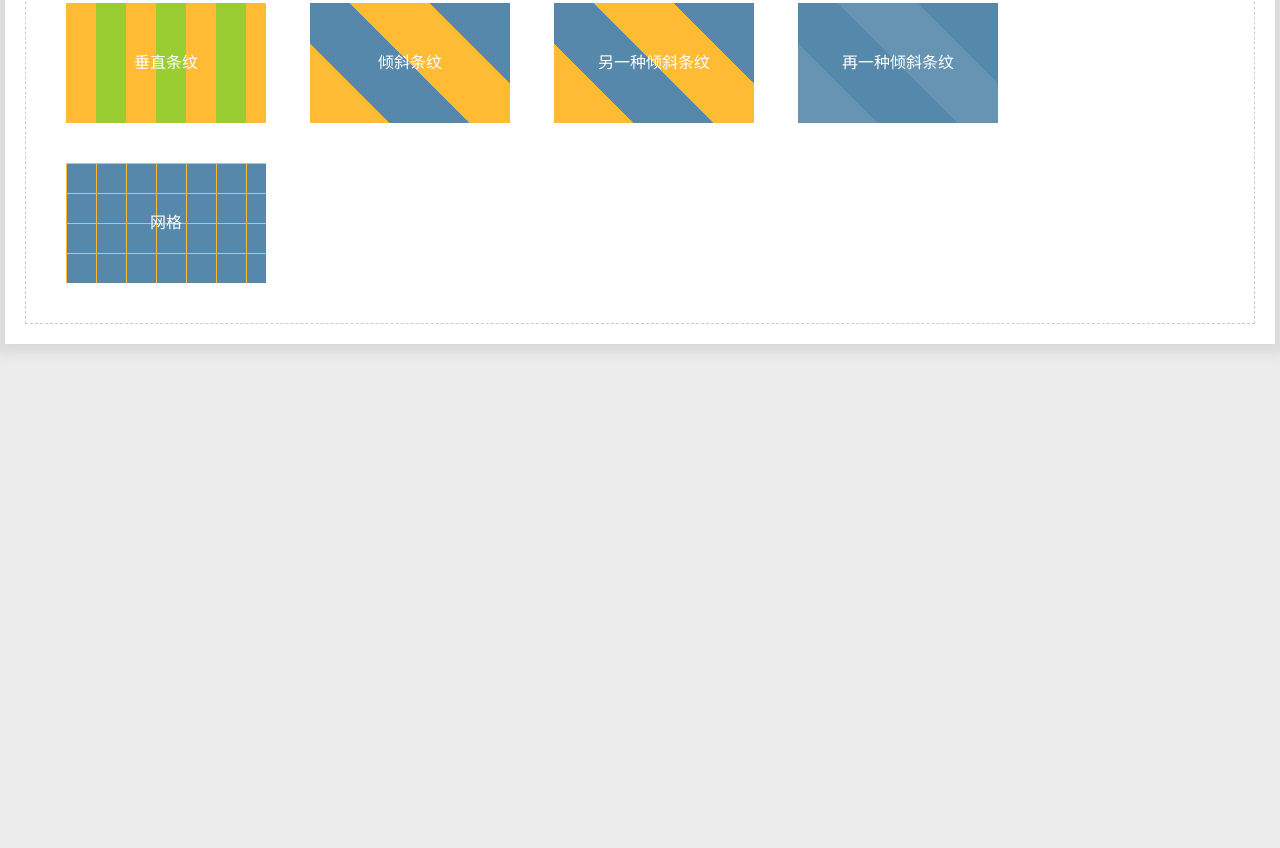
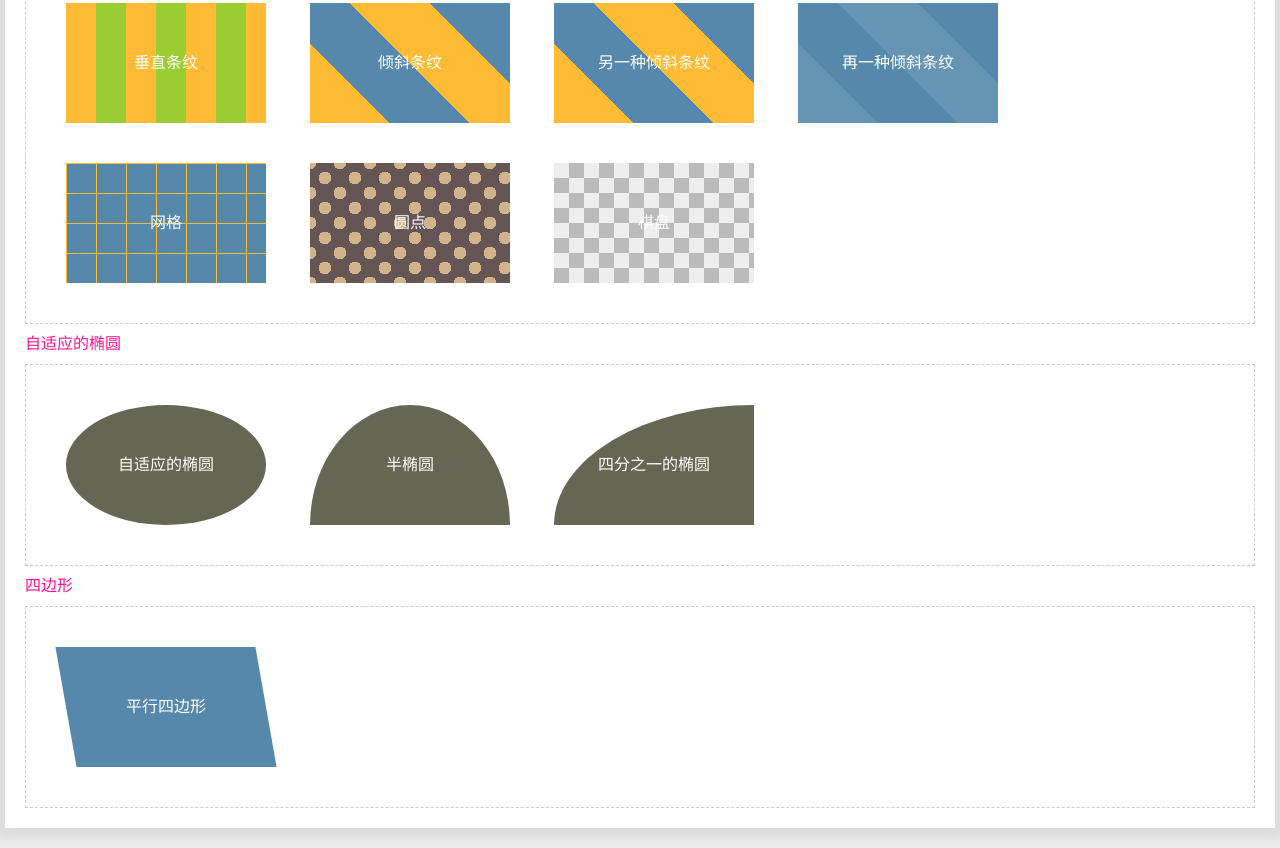
Before and after one commit to simbaHuang/css3-html, a plain HTML site: page index.htm in a window 1280 px wide. Shown: the part 1316-2164 px from the top of the page. Before the commit the page ends 1680 px from the top, so only its background shows below. Drawn offline with Linux system fonts and the light colour scheme.

Commit message:
新增小练习

```diff
--- a/css/common.css
+++ b/css/common.css
@@ -132,3 +132,50 @@
 					linear-gradient(90deg, #fb3 1px, transparent 0);
 	background-size: 30px 30px;
 }
+/*圆点*/
+.background-radial-dot{
+	background: #655;
+	background-image: radial-gradient(tan 30%, transparent 0),
+					radial-gradient(tan 30%, transparent 0);
+	background-size: 30px 30px;
+	background-position: 0 0, 15px 15px;
+}
+/*棋盘*/
+.background-linear-board{
+	background: #eee;
+	background-image: linear-gradient(45deg, #bbb 25%, transparent 0),
+					linear-gradient(45deg, transparent 75%, #bbb 0),
+					linear-gradient(45deg, #bbb 25%, transparent 0),
+					linear-gradient(45deg, transparent 75%, #bbb 0);
+	background-size: 30px 30px;
+	background-position: 0 0, 15px 15px, 15px 15px, 30px 30px;
+}
+
+/*椭圆*/
+.border-radius{
+	background: #665;
+	border-radius: 50%;
+}
+/*半椭圆*/
+.border-radius-half{
+	background: #665;
+	border-radius: 50% / 100% 100% 0 0;
+}
+/*四分之一椭圆*/
+.border-radius-quarter{
+	background: #665;
+	border-radius: 100% 0 0 0;
+}
+
+.parallelogram{
+	position: relative;
+	z-index: 0;
+}
+.parallelogram:before{
+	content: "";
+	position: absolute;
+	top: 0; right: 0; bottom: 0; left: 0;
+	z-index: -1;
+	background: #58a;
+	transform: skew(10deg);
+}
--- a/index.htm
+++ b/index.htm
@@ -76,6 +76,30 @@
 					<div class="box background-linear-repeating-hsla">再一种倾斜条纹</div>
 
 					<div class="box background-linear-grid">网格</div>
+
+					<div class="box background-radial-dot">圆点</div>
+
+					<div class="box background-linear-board">棋盘</div>
+				</div>
+			</div>
+
+			<!--自适应的椭圆-->
+			<div class="">
+				<h1 class="title">自适应的椭圆</h1>
+				<div class="content">
+					<div class="box border-radius">自适应的椭圆</div>
+
+					<div class="box border-radius-half">半椭圆</div>
+
+					<div class="box border-radius-quarter">四分之一的椭圆</div>
+				</div>
+			</div>
+
+			<!-- 四边形 -->
+			<div class="">
+				<h1 class="title">四边形</h1>
+				<div class="content">
+					<div class="box parallelogram">平行四边形</div>
 				</div>
 			</div>
 		</div>
```
